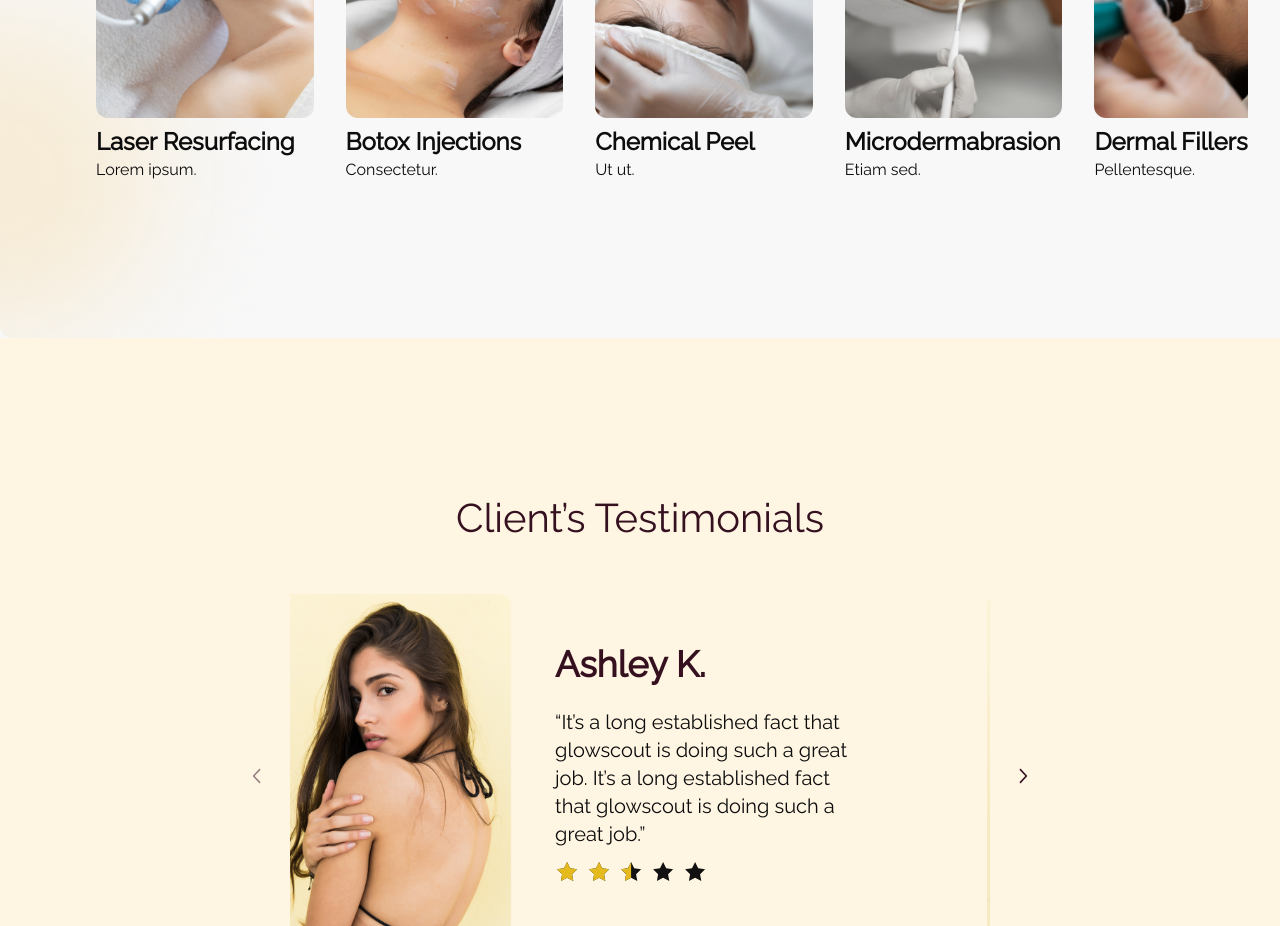
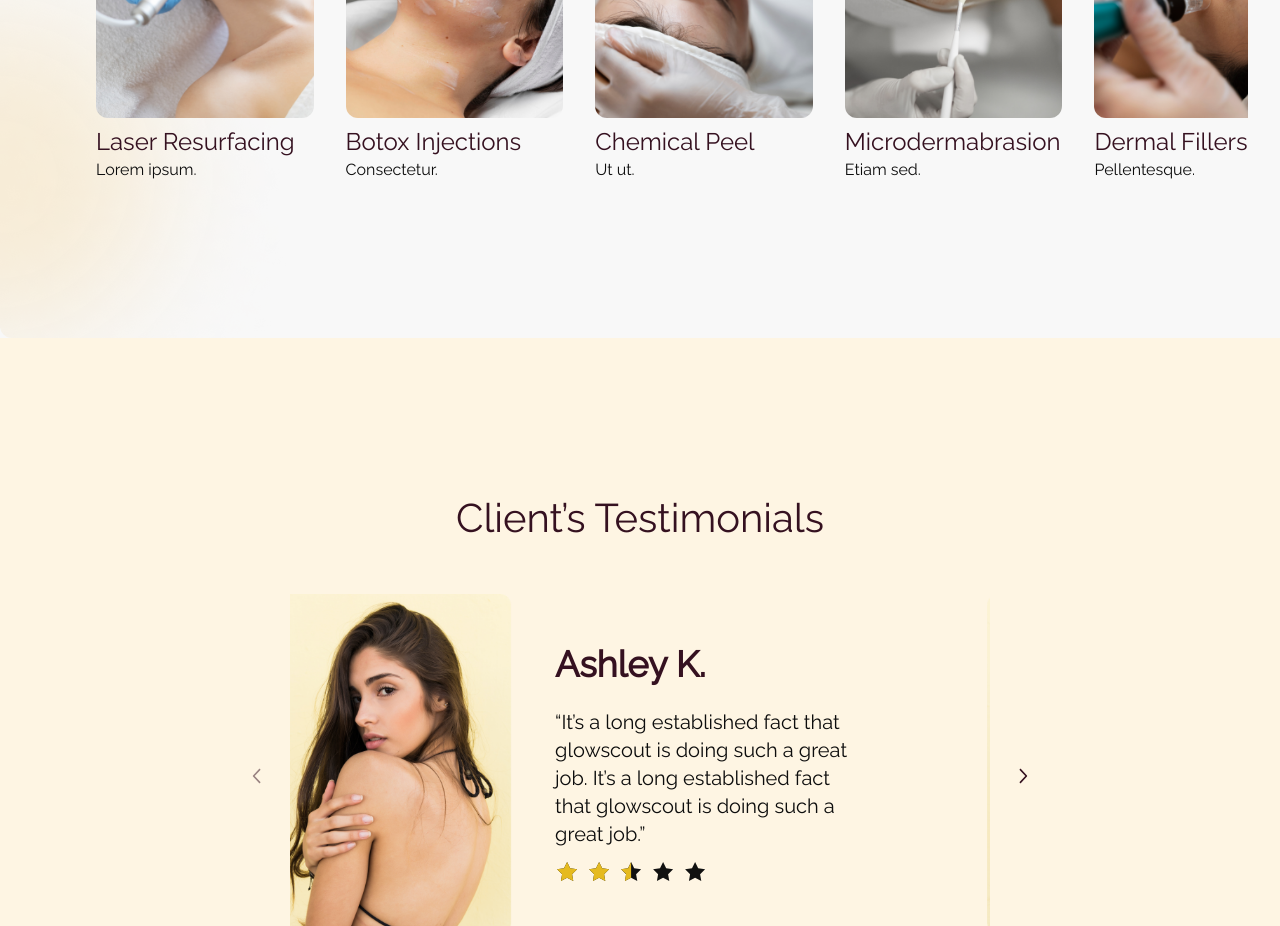
Before and after one commit to TheMODventures/Glow-Scout-Web, a Next.js app: page / in a window 1280 px wide. Shown: the part 2140-3066 px from the top of the page. Built offline with nearby package versions, Linux system fonts and the light colour scheme.

Commit message:
treatment card fix

```diff
--- a/src/components/reuseableComponenet/TreatmentCard.jsx
+++ b/src/components/reuseableComponenet/TreatmentCard.jsx
@@ -18,7 +18,7 @@ const TreatmentCard = ({ image, imageAlt, label, title, description, imageHeight
         ) : null}
       </div>
       <div className="pt-2">
-        <h3 className="text-lg md:text-2xl  font-bold">{title}</h3>
+        <h3 className="text-lg md:text-2xl  font-thin text-darkMahron">{title}</h3>
         <p className="text-sm md:text-base">{description}</p>
       </div>
     </div>
```
